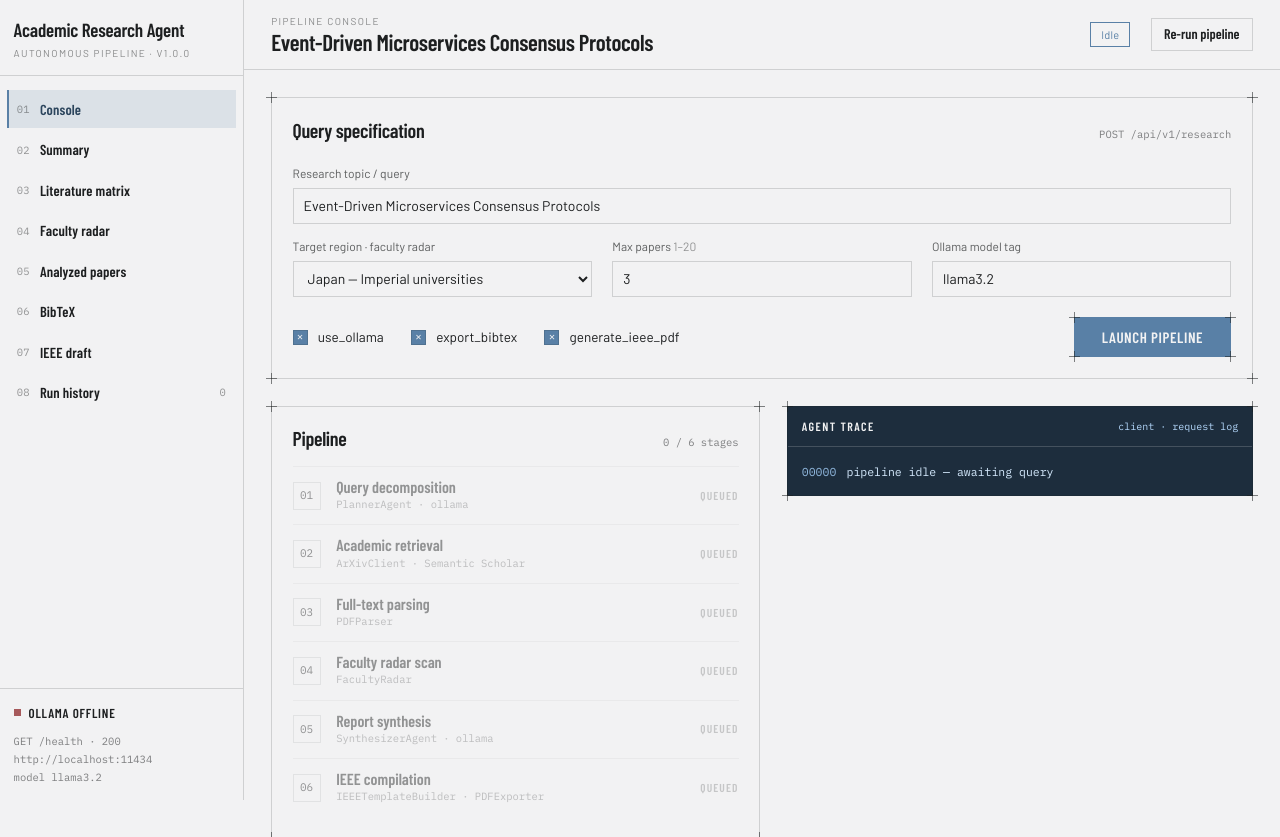
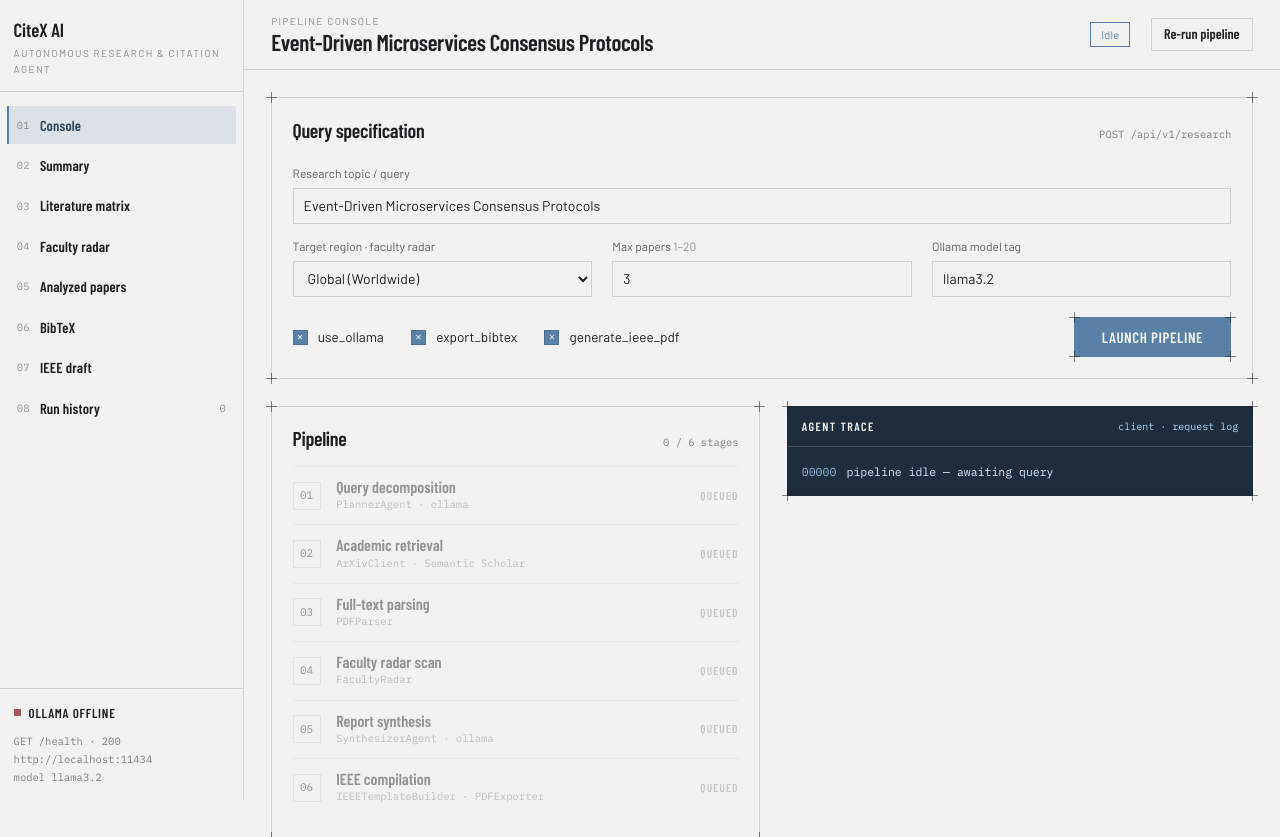
Before and after one commit to Tamore/AI-Research-Agent, a FastAPI app: page / in a window 1280 px wide. Shown: the top 837 px of the page. Run offline with FastAPI, Linux system fonts and the light colour scheme; data that the repository does not hold is empty; some libraries are stand-ins or nearby versions.

Commit message:
feat: Rebrand to CiteX AI with new minimalist icon & global search regions

```diff
--- a/app/templates/index.html
+++ b/app/templates/index.html
@@ -229,8 +229,8 @@ main { flex: 1; min-width: 0; display: flex; flex-direction: column; }
 <div class="shell">
   <aside class="rail">
     <div class="rail-head">
-      <div class="rail-brand">Academic Research Agent</div>
-      <div class="kicker" style="margin-top:6px;">Autonomous pipeline · v1.0.0</div>
+      <div class="rail-brand">CiteX AI</div>
+      <div class="kicker" style="margin-top:6px;">Autonomous Research & Citation Agent</div>
     </div>
     <nav id="nav"></nav>
     <div class="rail-foot">
@@ -271,9 +271,11 @@ main { flex: 1; min-width: 0; display: flex; flex-direction: column; }
               <div class="field">
                 <label for="regionInput">Target region · faculty radar</label>
                 <select id="regionInput" class="input">
+                  <option value="Global">Global (Worldwide)</option>
+                  <option value="Asia">Asia & Pacific</option>
+                  <option value="USA">Americas / North America</option>
+                  <option value="Europe">Europe & UK</option>
                   <option value="Japan">Japan — Imperial universities</option>
-                  <option value="USA">USA / North America</option>
-                  <option value="Europe">Europe</option>
                 </select>
               </div>
               <div class="field">
--- a/chrome_extension/sidepanel.html
+++ b/chrome_extension/sidepanel.html
@@ -96,7 +96,7 @@ pre.bib-box { margin: 0; font-family: var(--font-mono); font-size: 10.5px; line-
 <div class="panel-head">
   <div>
     <div class="kicker">Side Panel Assistant</div>
-    <div class="panel-title">Academic Research Agent</div>
+    <div class="panel-title">CiteX AI</div>
   </div>
   <span class="tag tag-outline" id="apiStatus">Checking API…</span>
 </div>
```
Also changed, not shown: chrome_extension/icons/icon128.png, chrome_extension/icons/icon16.png, chrome_extension/icons/icon48.png, chrome_extension/manifest.json.
